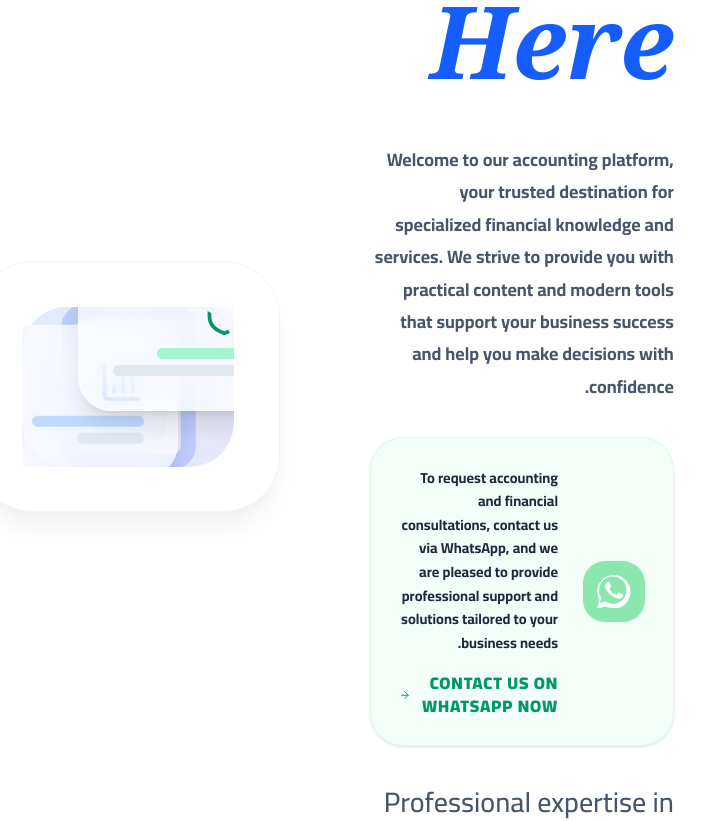
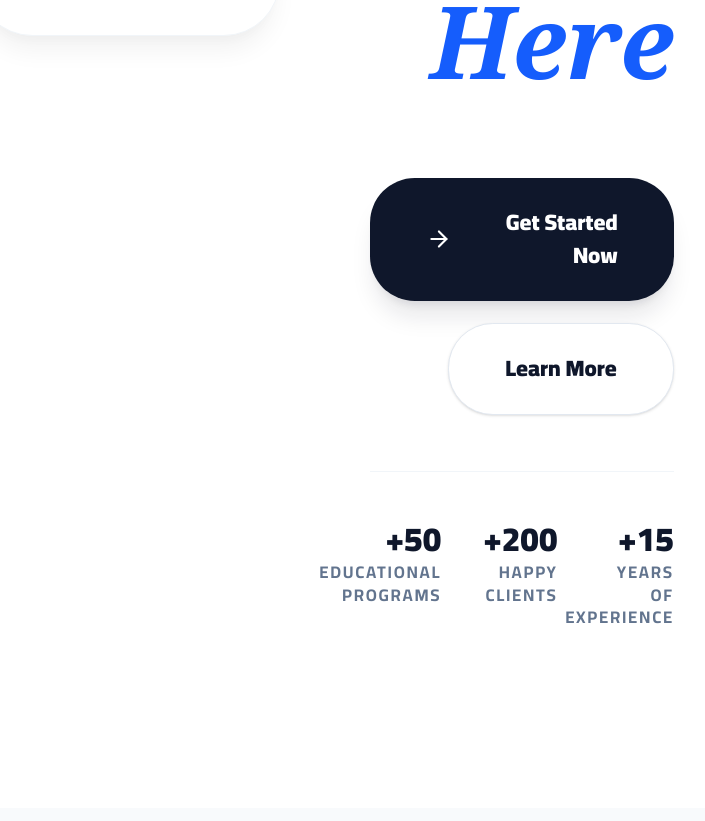
Before and after one commit to robertraafat86/Elijah-Finance, a React (Vite) app: page / in a window 1280 px wide. Shown: the part 1234-2055 px from the top of the page, without its empty margins (539-1244 px from the left). Built offline with nearby package versions, Linux system fonts and the light colour scheme.

Commit message:
refactor: remove redundant intro block from Home page
Clean up the Home component by removing the legacy introduction and call-to-action section to streamline the hero design.

```diff
--- a/src/pages/Home.tsx
+++ b/src/pages/Home.tsx
@@ -153,52 +153,6 @@ export default function Home() {
                   <span className="gradient-text">{t('home.hero_title').split(' ').slice(0, 3).join(' ')}</span> <br />
                   <span className="text-blue-600 italic font-serif tracking-normal">{t('home.hero_title').split(' ').slice(3).join(' ')}</span>
                 </h1>
-
-                {/* Elegant Introduction and Call-To-Action Blocks */}
-                <motion.div
-                  initial={{ opacity: 0, y: 15 }}
-                  animate={{ opacity: 1, y: 0 }}
-                  transition={{ duration: 0.6, delay: 0.2 }}
-                  className="space-y-6 pt-2"
-                >
-                  <p className="text-[16px] md:text-[18px] leading-[1.8] font-bold text-slate-600 dark:text-neutral-300 max-w-xl">
-                    {isRtl ? (
-                      "مرحباً بكم في منصتنا المحاسبية، وجهتكم الموثوقة للمعرفة والخدمات المالية المتخصصة. نسعى إلى تزويدكم بمحتوى عملي وأدوات حديثة تدعم نجاح أعمالكم واتخاذ قراراتكم بثقة."
-                    ) : (
-                      "Welcome to our accounting platform, your trusted destination for specialized financial knowledge and services. We strive to provide you with practical content and modern tools that support your business success and help you make decisions with confidence."
-                    )}
-                  </p>
-
-                  <div className="bg-emerald-50/60 dark:bg-slate-800/40 border border-emerald-100/70 dark:border-slate-700/50 rounded-3xl p-5 max-w-xl flex flex-col sm:flex-row items-start sm:items-center gap-4.5 shadow-sm hover:shadow-md transition-all duration-300">
-                    <div className="w-11 h-11 rounded-2xl bg-[#25D366] flex items-center justify-center text-white shrink-0 shadow-sm animate-pulse">
-                      <svg className="w-6 h-6 fill-current" viewBox="0 0 24 24">
-                        <path d="M.057 24l1.687-6.163c-1.041-1.804-1.588-3.849-1.587-5.946C.06 5.348 5.397.01 12.008.01c3.202.001 6.212 1.246 8.477 3.514 2.266 2.268 3.507 5.28 3.505 8.484-.004 6.657-5.34 11.997-11.953 11.997-2.005-.001-3.973-.502-5.724-1.455L0 24zm6.59-4.846c1.6.95 3.188 1.449 4.625 1.451 5.403.002 9.803-4.381 9.805-9.778.002-2.614-1.012-5.074-2.859-6.918C16.38 2.065 13.931 1.05 11.332 1.05c-5.407 0-9.81 4.384-9.813 9.78-.001 1.954.512 3.86 1.482 5.561l-.979 3.573 3.664-.961zm11.362-5.648c-.318-.159-1.879-.926-2.168-1.031-.289-.105-.499-.159-.709.159-.21.318-.813 1.031-.996 1.242-.183.21-.367.236-.685.078-.318-.159-1.341-.494-2.55-1.571-.94-.839-1.575-1.875-1.759-2.193-.184-.318-.02-.489.139-.648.143-.143.318-.367.478-.551.159-.184.21-.318.318-.53.105-.21.053-.394-.026-.551-.08-.159-.709-1.708-.971-2.336-.255-.612-.513-.529-.709-.539-.183-.01-.394-.01-.604-.01-.21 0-.551.08-.84.394-.289.318-1.103 1.077-1.103 2.625 0 1.549 1.129 3.043 1.286 3.254.159.21 2.221 3.391 5.38 4.757.751.325 1.338.52 1.796.666.755.239 1.443.205 1.986.124.605-.09 1.879-.767 2.141-1.47.263-.703.263-1.306.184-1.433-.08-.124-.289-.21-.605-.369z"/>
-                      </svg>
-                    </div>
-                    <div className="flex-1 space-y-2">
-                      <p className="text-[14.5px] font-bold text-slate-800 dark:text-neutral-200 leading-relaxed">
-                        {isRtl ? (
-                          "لطلب الاستشارات المحاسبية والمالية، تواصل معنا عبر واتساب، ويسعدنا تقديم الدعم والحلول المهنية التي تناسب احتياجات أعمالكم."
-                        ) : (
-                          "To request accounting and financial consultations, contact us via WhatsApp, and we are pleased to provide professional support and solutions tailored to your business needs."
-                        )}
-                      </p>
-                      <a
-                        href={`https://wa.me/201208538580?text=${encodeURIComponent(isRtl ? "مرحباً بك في منظومة \"إيليجا للخدمات المالية والمحاسبية\" 📊\n\nأريد الاستفسار عن كفاءة الخدمات والحلول المحاسبية المتاحة." : "Hello \"Elijah Financial & Accounting Services\" 📊\n\nI would like to inquire about your professional financial and accounting services.")}`}
-                        target="_blank"
-                        rel="noopener noreferrer"
-                        className="inline-flex items-center gap-1.5 text-xs font-black text-emerald-600 dark:text-emerald-400 hover:text-[#25D366] dark:hover:text-[#25D366] transition-colors uppercase tracking-wider"
-                      >
-                        <span>{isRtl ? "تواصل الآن عبر واتساب" : "Contact us on WhatsApp now"}</span>
-                        {isRtl ? <ArrowLeft className="w-4 h-4" /> : <ArrowRight className="w-4 h-4" />}
-                      </a>
-                    </div>
-                  </div>
-                </motion.div>
-
-                <p className="text-xl text-slate-600 max-w-xl leading-relaxed font-medium">
-                  {t('home.hero_subtitle')}
-                </p>
               </div>
 
               <div className="flex flex-wrap gap-4 pt-4">
@@ -507,6 +461,69 @@ export default function Home() {
         )}
       </AnimatePresence>
 
+      {/* Consultations & Specialized Financial Services Section */}
+      <section className="py-24 bg-slate-50 border-t border-slate-100 overflow-hidden">
+        <div className="container mx-auto px-6">
+          <div className="max-w-5xl mx-auto">
+            <div className="bg-white dark:bg-slate-900 rounded-[3rem] p-8 md:p-12 shadow-xl border border-slate-100 dark:border-slate-800/60 flex flex-col lg:flex-row items-center gap-12 relative overflow-hidden">
+              {/* Decorative side accent */}
+              <div className="absolute top-0 right-0 w-32 h-32 bg-emerald-100/30 rounded-full blur-3xl -z-10" />
+              <div className="absolute bottom-0 left-0 w-40 h-40 bg-blue-100/30 rounded-full blur-3xl -z-10" />
+
+              <div className="flex-1 space-y-6">
+                <div className="inline-flex items-center gap-2.5 px-4 py-2 bg-emerald-50 text-emerald-700 rounded-2xl text-xs font-black border border-emerald-100/60 shadow-sm">
+                  <div className="w-2 h-2 rounded-full bg-emerald-500 animate-pulse" />
+                  <span>{isRtl ? "خدمات الاستشارات المهنية" : "Professional Consulting Services"}</span>
+                </div>
+
+                <h3 className="text-3xl md:text-4xl font-black text-slate-900 dark:text-white leading-tight">
+                  {isRtl ? "مرحباً بكم في منصتنا المحاسبية" : "Welcome to Our Accounting Platform"}
+                </h3>
+
+                <p className="text-[16px] md:text-[18px] leading-[1.8] font-bold text-slate-600 dark:text-neutral-300">
+                  {isRtl ? (
+                    "وجهتكم الموثوقة للمعرفة والخدمات المالية المتخصصة. نسعى إلى تزويدكم بمحتوى عملي وأدوات حديثة تدعم نجاح أعمالكم واتخاذ قراراتكم بثقة."
+                  ) : (
+                    "Your trusted destination for specialized financial knowledge and services. We strive to provide you with practical content and modern tools that support your business success and help you make decisions with confidence."
+                  )}
+                </p>
+
+                <p className="text-[15px] leading-relaxed text-slate-500 dark:text-neutral-400 font-medium">
+                  {isRtl ? (
+                    "لطلب الاستشارات المحاسبية والمالية، تواصل معنا عبر واتساب، ويسعدنا تقديم الدعم والحلول المهنية التي تناسب احتياجات أعمالكم."
+                  ) : (
+                    "To request accounting and financial consultations, contact us via WhatsApp, and we are pleased to provide professional support and solutions tailored to your business needs."
+                  )}
+                </p>
+              </div>
+
+              <div className="w-full lg:w-auto shrink-0 flex flex-col items-center justify-center p-8 bg-emerald-50/50 dark:bg-slate-800/30 border border-emerald-100/50 rounded-[2.5rem] space-y-6 text-center max-w-sm mx-auto">
+                <div className="w-16 h-16 rounded-3xl bg-[#25D366] flex items-center justify-center text-white shadow-lg shadow-emerald-200/50 animate-bounce">
+                  <svg className="w-8 h-8 fill-current" viewBox="0 0 24 24">
+                    <path d="M.057 24l1.687-6.163c-1.041-1.804-1.588-3.849-1.587-5.946C.06 5.348 5.397.01 12.008.01c3.202.001 6.212 1.246 8.477 3.514 2.266 2.268 3.507 5.28 3.505 8.484-.004 6.657-5.34 11.997-11.953 11.997-2.005-.001-3.973-.502-5.724-1.455L0 24zm6.59-4.846c1.6.95 3.188 1.449 4.625 1.451 5.403.002 9.803-4.381 9.805-9.778.002-2.614-1.012-5.074-2.859-6.918C16.38 2.065 13.931 1.05 11.332 1.05c-5.407 0-9.81 4.384-9.813 9.78-.001 1.954.512 3.86 1.482 5.561l-.979 3.573 3.664-.961zm11.362-5.648c-.318-.159-1.879-.926-2.168-1.031-.289-.105-.499-.159-.709.159-.21.318-.813 1.031-.996 1.242-.183.21-.367.236-.685.078-.318-.159-1.341-.494-2.55-1.571-.94-.839-1.575-1.875-1.759-2.193-.184-.318-.02-.489.139-.648.143-.143.318-.367.478-.551.159-.184.21-.318.318-.53.105-.21.053-.394-.026-.551-.08-.159-.709-1.708-.971-2.336-.255-.612-.513-.529-.709-.539-.183-.01-.394-.01-.604-.01-.21 0-.551.08-.84.394-.289.318-1.103 1.077-1.103 2.625 0 1.549 1.129 3.043 1.286 3.254.159.21 2.221 3.391 5.38 4.757.751.325 1.338.52 1.796.666.755.239 1.443.205 1.986.124.605-.09 1.879-.767 2.141-1.47.263-.703.263-1.306.184-1.433-.08-.124-.289-.21-.605-.369z"/>
+                  </svg>
+                </div>
+
+                <div className="space-y-2">
+                  <h4 className="text-lg font-black text-slate-900 dark:text-white">{isRtl ? "طلب استشارة فورية" : "Request Instant Consultation"}</h4>
+                  <p className="text-xs text-slate-500 font-bold">{isRtl ? "استجابة سريعة من الخبراء" : "Fast expert response"}</p>
+                </div>
+
+                <a
+                  href={`https://wa.me/201208538580?text=${encodeURIComponent(isRtl ? "مرحباً بك في منظومة \"إيليجا للخدمات المالية والمحاسبية\" 📊\n\nأريد الاستفسار عن كفاءة الخدمات والحلول المحاسبية المتاحة." : "Hello \"Elijah Financial & Accounting Services\" 📊\n\nI would like to inquire about your professional financial and accounting services.")}`}
+                  target="_blank"
+                  rel="noopener noreferrer"
+                  className="w-full bg-[#25D366] hover:bg-[#20ba59] text-white px-8 py-4 rounded-[1.8rem] font-black transition-all shadow-xl shadow-emerald-200 active:scale-95 flex items-center justify-center gap-2.5"
+                >
+                  <span>{isRtl ? "تواصل الآن عبر واتساب" : "Contact on WhatsApp"}</span>
+                  {isRtl ? <ArrowLeft className="w-5 h-5" /> : <ArrowRight className="w-5 h-5" />}
+                </a>
+              </div>
+            </div>
+          </div>
+        </div>
+      </section>
+
       {/* General Educational Gallery */}
       <section className="py-24 bg-white border-t border-slate-100">
         <div className="container mx-auto px-6">
```
